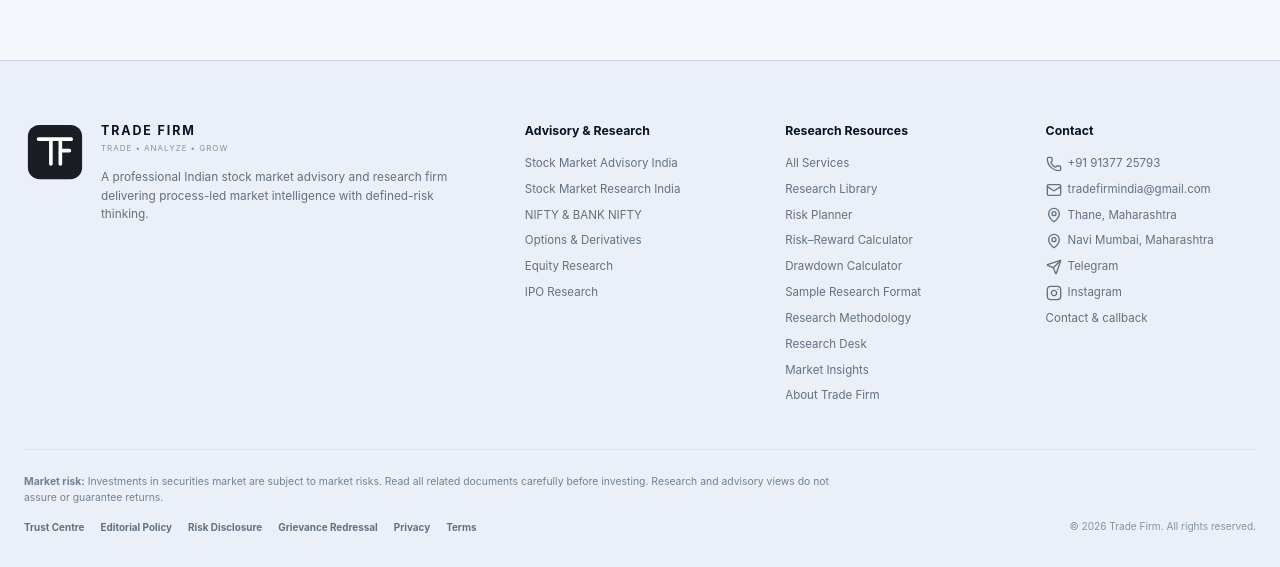
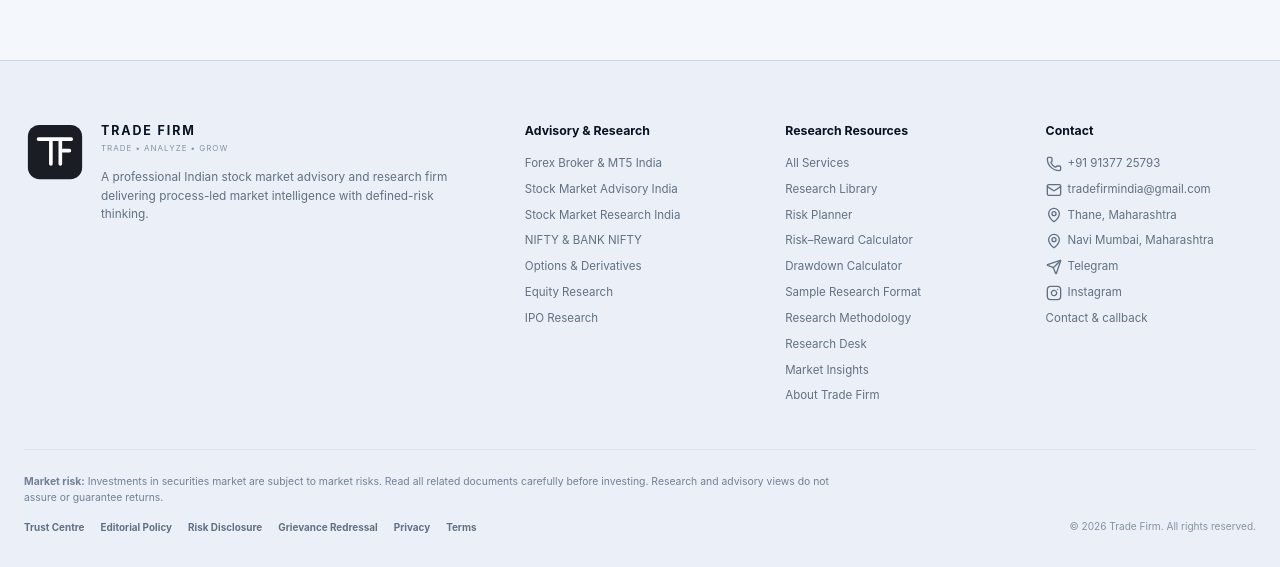
Before and after one commit to tradefirmindia-dot/trade-firm, a Next.js app: page / in a window 1280 px wide. Shown: the part 10526-11093 px from the top of the page. Built offline with nearby package versions, Linux system fonts and the light colour scheme; no server answers.

Commit message:
Add forex page to footer navigation

```diff
--- a/components/SiteFooter.jsx
+++ b/components/SiteFooter.jsx
@@ -17,6 +17,7 @@ export default function SiteFooter() {
 
         <div className="footer-column">
           <b>Advisory &amp; Research</b>
+          <Link href="/forex-broker-india">Forex Broker &amp; MT5 India</Link>
           <Link href="/stock-market-advisory-india">Stock Market Advisory India</Link>
           <Link href="/stock-market-research-india">Stock Market Research India</Link>
           <Link href="/nifty-bank-nifty-advisory">NIFTY &amp; BANK NIFTY</Link>
```
